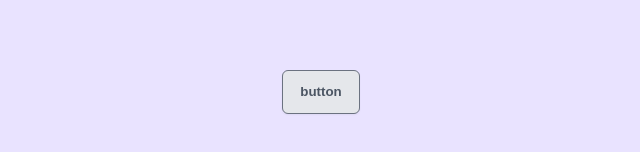
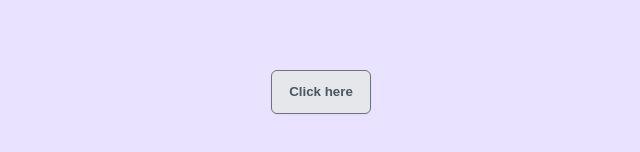
Before and after one commit to vishalicious213/react-buttons, a React (Vite) app: page / in a window 1280 px wide. Shown: the part 308-460 px from the top of the page, without its empty margins (319-959 px from the left). Built offline with nearby package versions, Linux system fonts and the light colour scheme.

Commit message:
adjusted text prop

```diff
--- a/src/App.jsx
+++ b/src/App.jsx
@@ -5,7 +5,7 @@ export default function App() {
 
     return (
         <main>
-            <Button text="button" />
+            <Button text="Click here" />
         </main>
     )
 }
```
